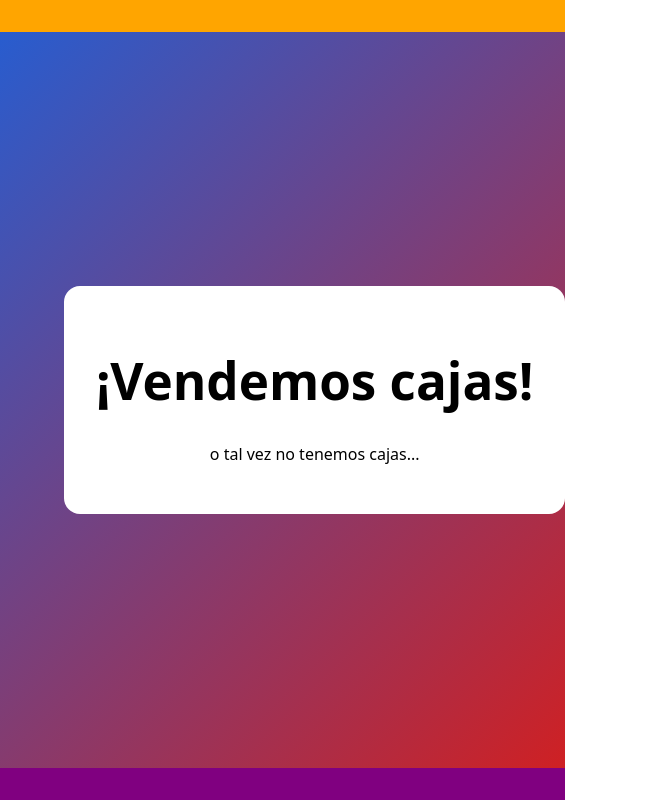
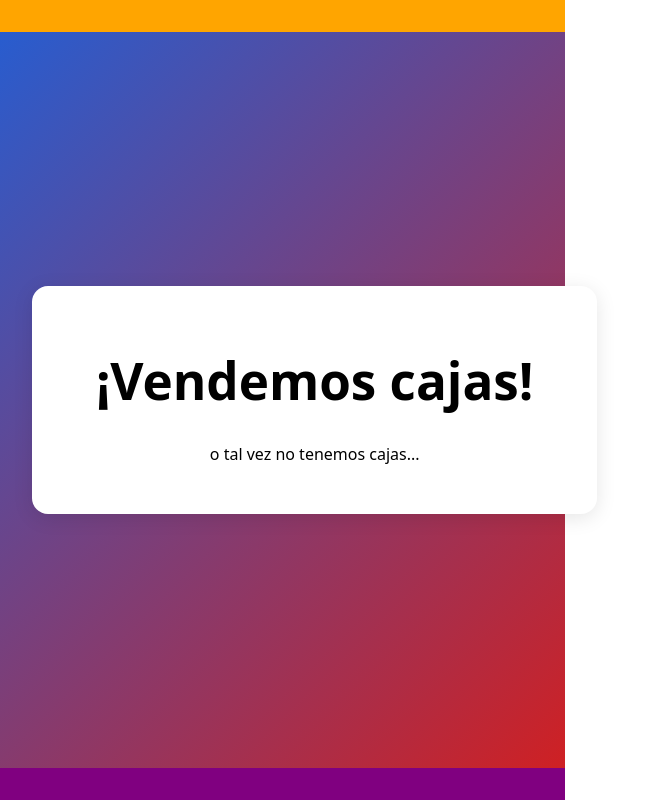
Before and after one commit to HarryPostres/VendoCajas, a React (Vite) app in the folder VendoCajas/: page / in a window 1280 px wide. Shown: the whole page, without its empty margins (0-650 px from the left). Built offline with nearby package versions, Linux system fonts and the light colour scheme.

Commit message:
primer full update 2

```diff
--- a/VendoCajas/src/App.css
+++ b/VendoCajas/src/App.css
@@ -1,50 +1,56 @@
+/* Layout principal */
 .layout {
   display: grid;
-  grid-template-rows: auto 1fr auto;
+  grid-template-rows: auto 1fr auto; /* header / contenido / footer */
   min-height: 100vh;
-
   width: 100%;
   background: linear-gradient(135deg, #245ed3 0%, #d31f1f 100%);
-
 }
 
-.header{
+/* Header */
+.header {
   background-color: orange;
-  color:green;
+  color: green;
   padding: 1rem 2rem;
   text-align: center;
   font-weight: bold;
 }
 
-.main-content{
-    display: flex;
-  justify-content: center; /* centro horizontal */
-  align-items: center;     /* centro vertical */
+/* Contenido principal centrado */
+.main-content {
+  display: flex;
+  justify-content: center; /* centra horizontal */
+  align-items: center;     /* centra vertical */
   padding: 2rem;
   width: 100%;
 }
-.main-box{
+
+/* Caja central */
+.main-box {
   background-color: white;
   border-radius: 16px;
   padding: 2rem;
-  max-width: fit-content;
-  width: 100%; /* ocupa máximo 600px, pero se adapta al 100% dentro del flex */
+  max-width: 600px;  /* ancho máximo */
+  width: 100%;       /* se adapta al 100% del contenedor flex */
   text-align: center;
-  box-sizing: border-box; /* evita que el padding “rompa” el ancho */
+  box-sizing: border-box;
+  box-shadow: 0 4px 20px rgba(0, 0, 0, 0.1);
 }
 
+/* Footer */
 .footer {
   background-color: purple;
   color: white;
   text-align: center;
-  padding:1rem;
+  padding: 1rem;
   font-size: 0.9rem;
 }
 
-h1{
+/* Títulos y párrafos */
+h1 {
   color: black;
 }
 
-p{
+p {
   color: black;
 }
```
